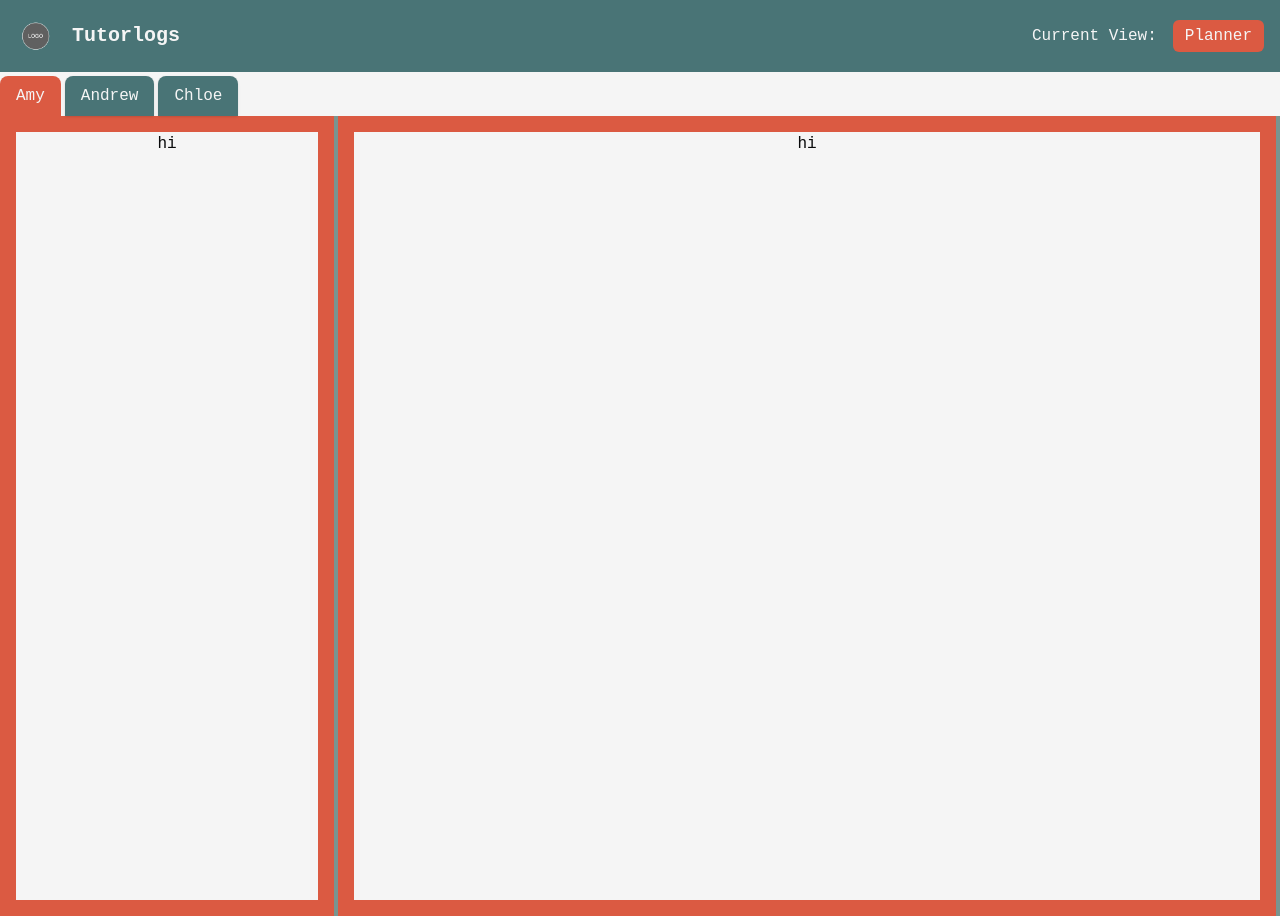
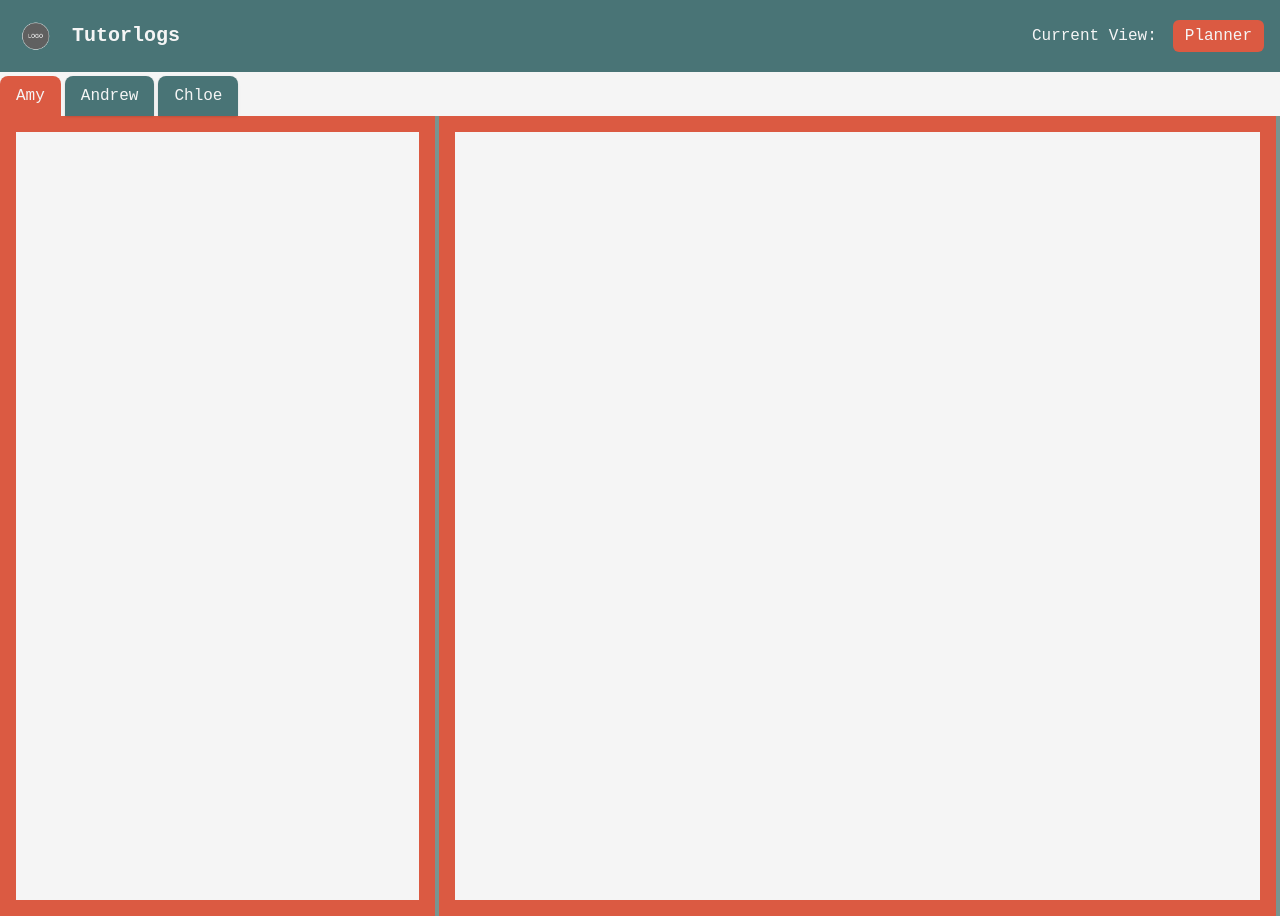
Before and after one commit to J-05/tutorlogs, a Next.js app: page / in a window 1280 px wide. Built offline with nearby package versions, Linux system fonts and the light colour scheme.

Commit message:
fix: panel interface can take in react node

```diff
--- a/app/page.tsx
+++ b/app/page.tsx
@@ -4,18 +4,21 @@ import Header from "@/components/header/Header"
 import Panel from "@/components/panels/Panel"
 import PanelGroupProps from "@/types/PanelGroupProps"
 import PanelGroup from "@/components/panels/PanelGroup"
+import CoreInfoPanel from "@/features/coreInfoPanel";
 
 const panelGroupData: PanelGroupProps[] = [
-  {panels: [<Panel></Panel>, <Panel></Panel>], ratios: [1, 3]},
-  {panels: [<Panel></Panel>, <Panel></Panel>], ratios: [3, 1]},
-  {panels: [<Panel></Panel>, <Panel></Panel>], ratios: [1, 3]}
+  {panels: [<Panel> <CoreInfoPanel /> </Panel>, <Panel> <CoreInfoPanel /> </Panel>], ratios: [1, 2]},
+  {panels: [<Panel> <CoreInfoPanel /> </Panel>, <Panel> <CoreInfoPanel /> </Panel>], ratios: [1, 1]},
+  {panels: [<Panel> <CoreInfoPanel /> </Panel>, <Panel> <CoreInfoPanel /> </Panel>], ratios: [2, 1]}
+
+
 ];
 
 
 const tabData: Tab[] = [
   { key: 'student1', title: 'Amy', content: <PanelGroup {...panelGroupData[0]}></PanelGroup> },
-  { key: 'student2', title: 'Andrew', content: <PanelGroup {...panelGroupData[0]}></PanelGroup> },
-  { key: 'student3', title: 'Chloe', content: <PanelGroup {...panelGroupData[1]}></PanelGroup> },
+  { key: 'student2', title: 'Andrew', content: <PanelGroup {...panelGroupData[1]}></PanelGroup> },
+  { key: 'student3', title: 'Chloe', content: <PanelGroup {...panelGroupData[2]}></PanelGroup> },
 ];
 
 export default function StudentPage() {
--- a/components/panels/Panel.tsx
+++ b/components/panels/Panel.tsx
@@ -1,7 +1,9 @@
-const Panel: React.FC = () => {
+import PanelProps from "@/types/PanelProps"
+
+const Panel: React.FC<PanelProps> = ({ children }) => {
     return (
         <div className="bg-white h-full" >
-            <p>hi</p>
+            {children}
         </div>
     );
 }
--- /dev/null
+++ b/features/coreInfoPanel.tsx
@@ -0,0 +1,11 @@
+
+
+const CoreInfoPanel: React.FC = () => {
+    return (
+        <div>
+
+        </div>
+    )
+}
+
+export default CoreInfoPanel;
--- /dev/null
+++ b/types/PanelProps.ts
@@ -0,0 +1,3 @@
+export default interface PanelProps {
+    children: React.ReactNode;
+}
```
Also changed, not shown: types/PanelGroupProps.ts (renamed from types/PanelGroupProps.tsx).
